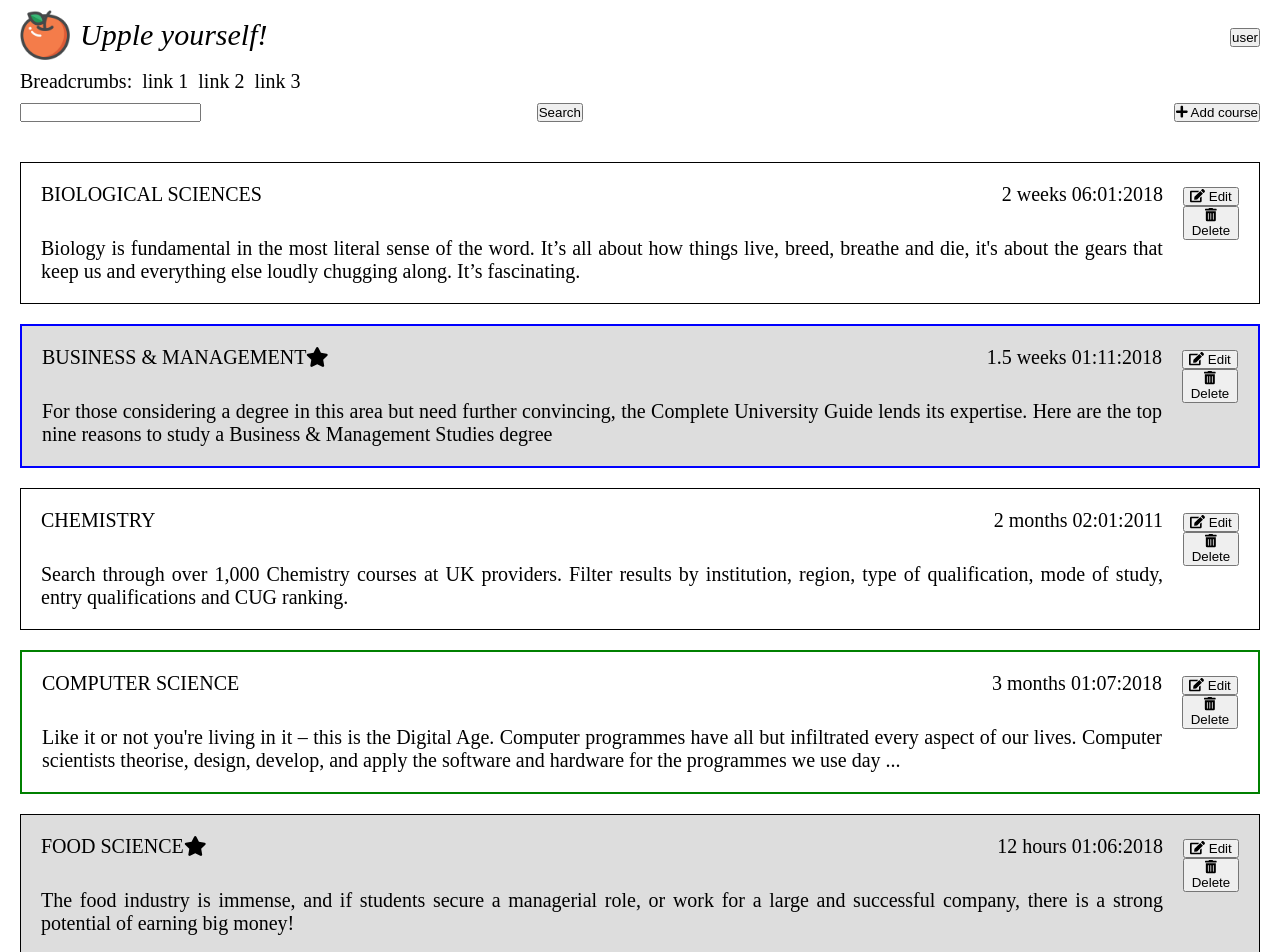
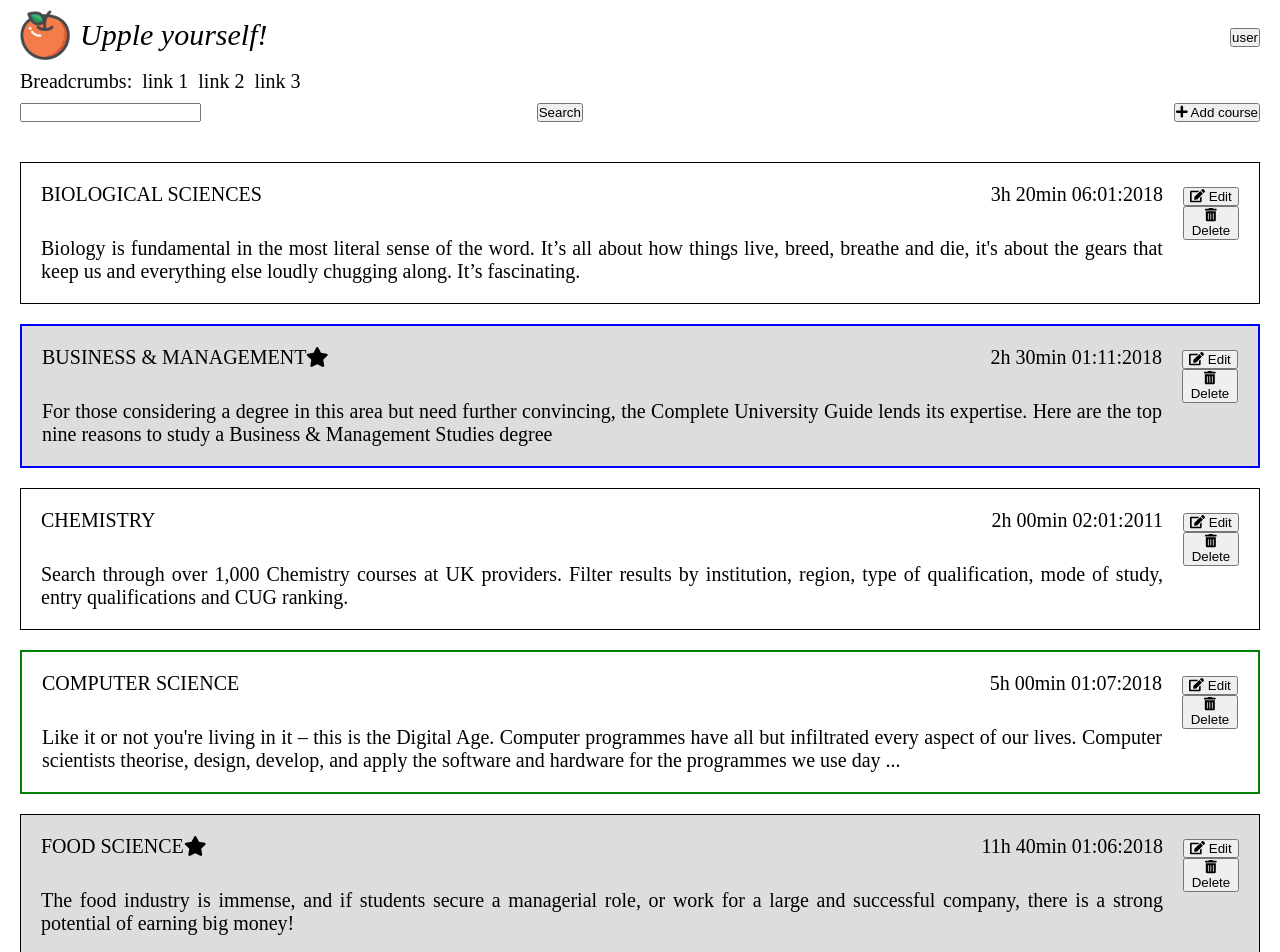
Before and after one commit to mikalai-sokarau/Angular, an Angular app: page / in a window 1280 px wide. Shown: the top 952 px of the page. Built offline with nearby package versions, Linux system fonts and the light colour scheme.

Commit message:
created duration pipe

```diff
--- a/src/app/app.module.ts
+++ b/src/app/app.module.ts
@@ -15,6 +15,7 @@ import { ButtonComponent } from './shared/button/button.component';
 import { SliceToLengthPipe } from './shared/pipes/sliceToLength/slice-to-length.pipe';
 import { BorderStylingDirective } from './shared/directives/borderStyling/border-styling.directive';
 import { DateFormatterPipe } from './shared/pipes/dateFormatter/date-formatter.pipe';
+import { DurationPipe } from './shared/pipes/duration/duration.pipe';
 
 @NgModule({
   declarations: [
@@ -30,6 +31,7 @@ import { DateFormatterPipe } from './shared/pipes/dateFormatter/date-formatter.p
     SliceToLengthPipe,
     BorderStylingDirective,
     DateFormatterPipe,
+    DurationPipe,
   ],
   imports: [
     BrowserModule,
--- a/src/app/components/course/course.component.html
+++ b/src/app/components/course/course.component.html
@@ -6,7 +6,7 @@
         <fa-icon *ngIf="isCourseTopRated()" [icon]="topRatedIcon"></fa-icon>
       </div>
       <div>
-        <span id="duration">{{duration}} </span>
+        <span id="duration">{{duration | duration}} </span>
         <span id="date">{{creationDate | dateFormatter}}</span>
       </div>
     </div>
--- /dev/null
+++ b/src/app/shared/pipes/duration/duration.pipe.ts
@@ -0,0 +1,15 @@
+import { Pipe, PipeTransform } from '@angular/core';
+
+@Pipe({
+  name: 'duration'
+})
+export class DurationPipe implements PipeTransform {
+
+  transform(value: number, args?: any): string {
+    const hours = Math.floor(value / 60);
+    const minutes = value % 60;
+
+    return `${hours > 0 ? hours + 'h' : ''} ${minutes < 10 ? '0' + minutes : minutes}min`;
+  }
+
+}
--- a/src/assets/courses.json
+++ b/src/assets/courses.json
@@ -4,7 +4,7 @@
       "id": "1",
       "title": "Biological Sciences",
       "date": "01.09.2018",
-      "duration": "2 weeks",
+      "duration": 200,
       "creationDate": "02-10-2018",
       "isTopRated": false,
       "img": "assets/images/biology.jpg",
@@ -14,7 +14,7 @@
       "id": "2",
       "title": " Business & Management",
       "date": "01.09.2018",
-      "duration": "1.5 weeks",
+      "duration": 150,
       "creationDate": "12-10-2018",
       "isTopRated": true,
       "img": "assets/images/business.jpg",
@@ -24,7 +24,7 @@
       "id": "3",
       "title": "Chemistry",
       "date": "01.09.2018",
-      "duration": "2 months",
+      "duration": 120,
       "creationDate": "02-01-2011",
       "isTopRated": false,
       "img": "assets/images/chemistry.jpg",
@@ -34,7 +34,7 @@
       "id": "4",
       "title": "Computer Science",
       "date": "01.09.2018",
-      "duration": "3 months",
+      "duration": 300,
       "creationDate": "08-27-2018",
       "isTopRated": false,
       "img": "assets/images/computers.jpg",
@@ -44,7 +44,7 @@
       "id": "5",
       "title": "Food Science",
       "date": "01.09.2018",
-      "duration": "12 hours",
+      "duration": 700,
       "creationDate": "07-09-2018",
       "isTopRated": true,
       "img": "assets/images/food.jpg",
@@ -54,7 +54,7 @@
       "id": "6",
       "title": "Mathematics",
       "date": "01.09.2018",
-      "duration": "2.5 months",
+      "duration": 250,
       "creationDate": "07-03-2018",
       "isTopRated": false,
       "img": "assets/images/math.jpg",
@@ -64,7 +64,7 @@
       "id": "7",
       "title": "Veterinary Medicine",
       "date": "01.09.2018",
-      "duration": "5 weeks",
+      "duration": 50,
       "creationDate": "12-16-2018",
       "isTopRated": false,
       "img": "assets/images/veterinary.jpg",
```
Also changed, not shown: 1 other file (tests, documents, lock files or other folders).
